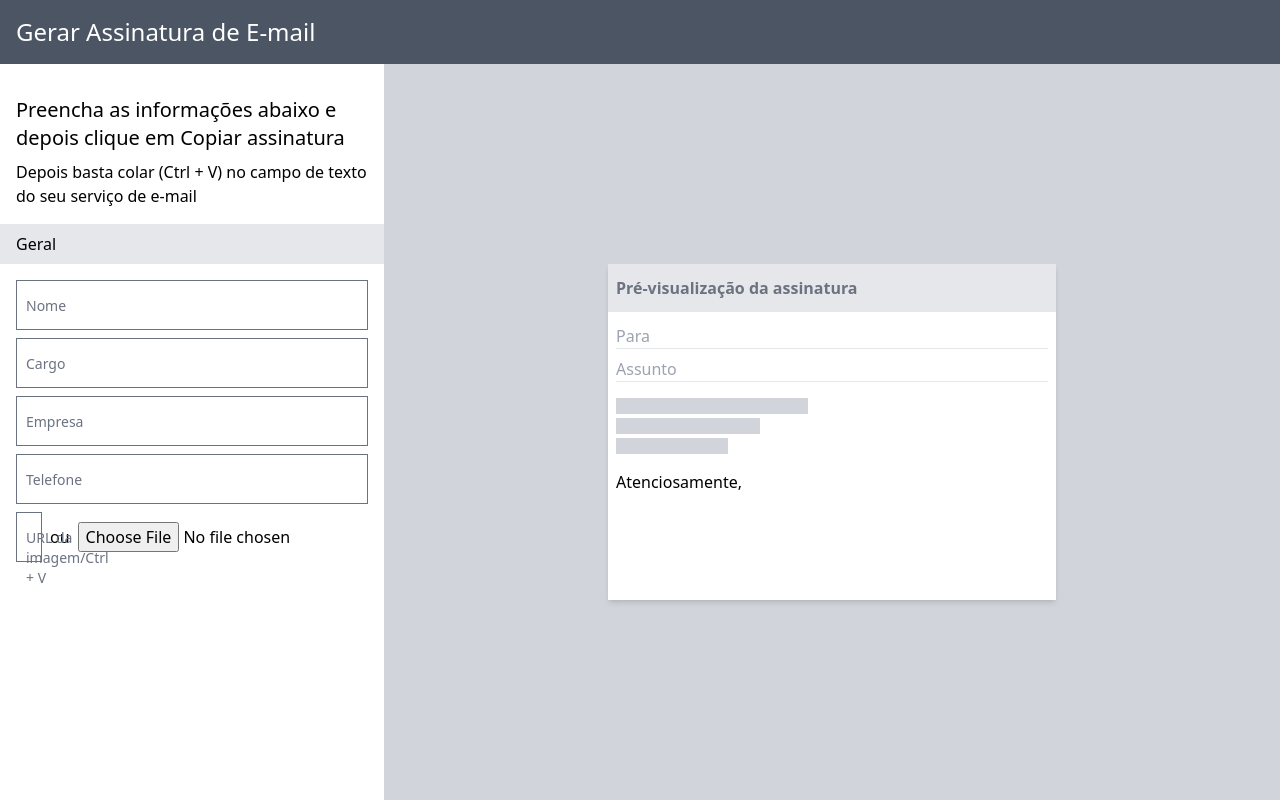
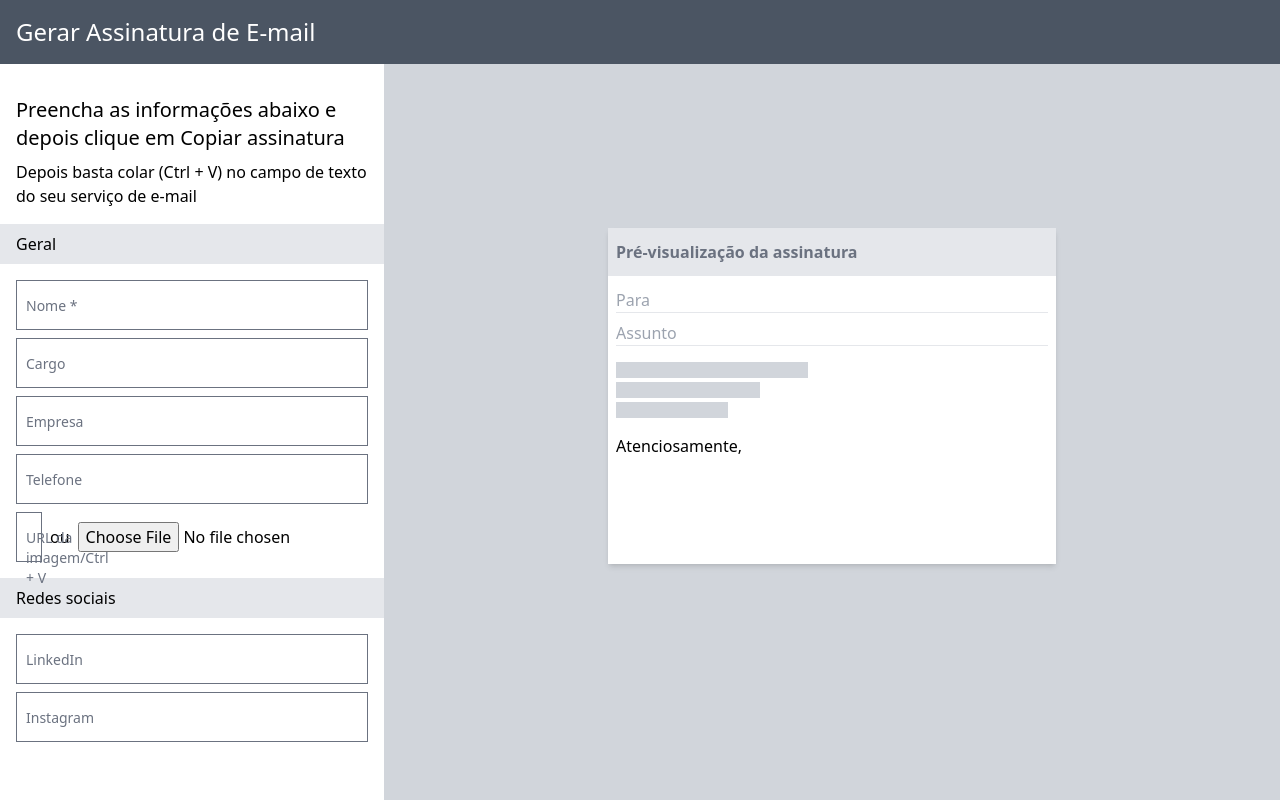
Before and after one commit to cgcdoss/email-signature-generator, a SvelteKit app: page / in a window 1280 px wide. Built offline with nearby package versions, Linux system fonts and the light colour scheme.

Commit message:
feat: adicionando redes sociais

```diff
--- a/src/routes/+page.svelte
+++ b/src/routes/+page.svelte
@@ -1,8 +1,8 @@
 <script lang="ts">
+    import { base } from "$app/paths";
     import FakeContent from "$lib/components/FakeContent.svelte";
     import InputFloatingLabel from "$lib/components/InputFloatingLabel.svelte";
     import { getLowerQualityImg } from "$lib/utils";
-    import { fly } from "svelte/transition";
 
     let img = "";
     let imgFile: string;
@@ -10,6 +10,10 @@
     let cargo = "";
     let empresa = "";
     let telefone = "";
+    let redesSociais = {
+        linkedin: "",
+        instagram: "",
+    };
 
     // TODO: substituir uso do execCommand('copy')
     function copyAll() {
@@ -68,10 +72,10 @@
 </header>
 
 <main
-    class="flex flex-col sm:grid grid-cols-1 sm:grid-cols-10 min-h-[calc(100vh-64px)]"
+    class="flex flex-col sm:grid grid-cols-1 sm:grid-cols-10 h-[calc(100vh-64px)]"
 >
     <section
-        class="form flex flex-col gap-2 col-span-3 px-4 py-8 sm:h-full shadow-md"
+        class="form flex flex-col gap-2 col-span-3 px-4 py-8 sm:max-h-full sm:overflow-auto shadow-md"
     >
         <h2 class="text-xl">
             Preencha as informações abaixo e depois clique em Copiar assinatura
@@ -83,7 +87,7 @@
 
         <div class="p-2 px-4 bg-gray-200 -mx-4 mb-2">Geral</div>
 
-        <InputFloatingLabel label="Nome" bind:value={name} />
+        <InputFloatingLabel label="Nome *" bind:value={name} />
         <InputFloatingLabel label="Cargo" bind:value={cargo} />
         <InputFloatingLabel label="Empresa" bind:value={empresa} />
         <InputFloatingLabel label="Telefone" bind:value={telefone} />
@@ -112,19 +116,20 @@
             {/if}
         </div>
 
-        {#if name}
-            <button
-                class="bg-slate-600 text-white hover:bg-slate-700 p-4 transition-colors"
-                on:click={copyAll}
-                transition:fly={{ y: -50 }}
-            >
-                Copiar assinatura
-            </button>
-        {/if}
+        <div class="p-2 px-4 bg-gray-200 -mx-4 my-2">Redes sociais</div>
+
+        <InputFloatingLabel
+            label="LinkedIn"
+            bind:value={redesSociais.linkedin}
+        />
+        <InputFloatingLabel
+            label="Instagram"
+            bind:value={redesSociais.instagram}
+        />
     </section>
 
     <section
-        class="result flex flex-1 col-span-7 sm:h-full bg-gray-300 items-center justify-center py-8"
+        class="result flex flex-col flex-1 col-span-7 sm:h-full bg-gray-300 items-center justify-center py-8"
     >
         <div
             class="fake-email w-11/12 sm:w-1/2 sm:h-1/2 bg-white shadow-md p-2"
@@ -144,7 +149,7 @@
                     <tbody>
                         <tr>
                             {#if img || imgFile}
-                                <td>
+                                <td class="align-top">
                                     <div>
                                         <img
                                             src={img || imgFile}
@@ -169,11 +174,42 @@
                                 {#if telefone}
                                     <p>{telefone}</p>
                                 {/if}
+
+                                <div class="flex gap-1 mt-1">
+                                    {#if redesSociais.linkedin}
+                                        <a href={redesSociais.linkedin}>
+                                            <img
+                                                src="{base}/linkedin.png"
+                                                alt="Linkedin"
+                                                width="16"
+                                                height="16"
+                                            />
+                                        </a>
+                                    {/if}
+                                    {#if redesSociais.instagram}
+                                        <a href={redesSociais.instagram}>
+                                            <img
+                                                src="{base}/instagram.png"
+                                                alt="Instagram"
+                                                width="16"
+                                                height="16"
+                                            />
+                                        </a>
+                                    {/if}
+                                </div>
                             </td>
                         </tr>
                     </tbody>
                 </table>
             </div>
         </div>
+
+        <button
+            class="bg-slate-600 text-white hover:bg-slate-700 p-4 transition-all w-[200px] mt-4"
+            class:opacity-0={!name}
+            on:click={copyAll}
+        >
+            Copiar assinatura
+        </button>
     </section>
 </main>
```
Also changed, not shown: static/instagram.png (added), static/linkedin.png (added).
